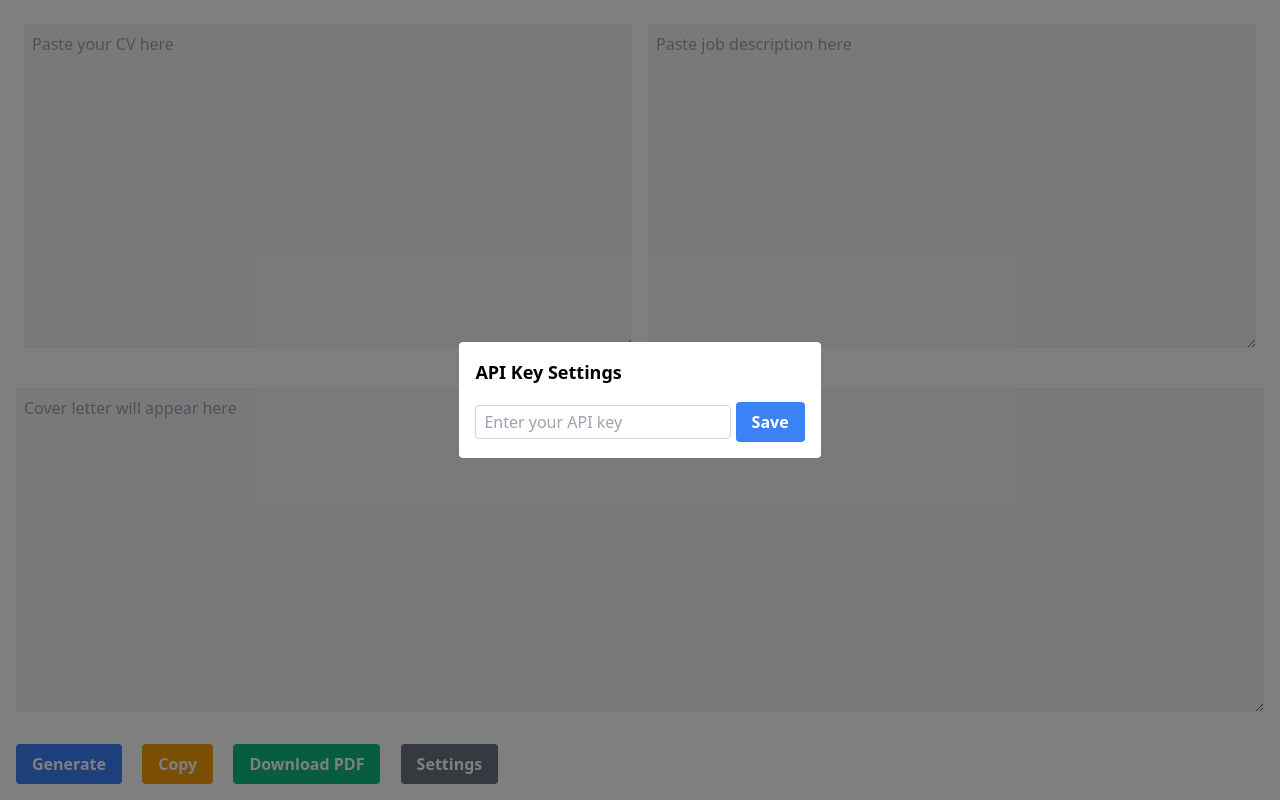
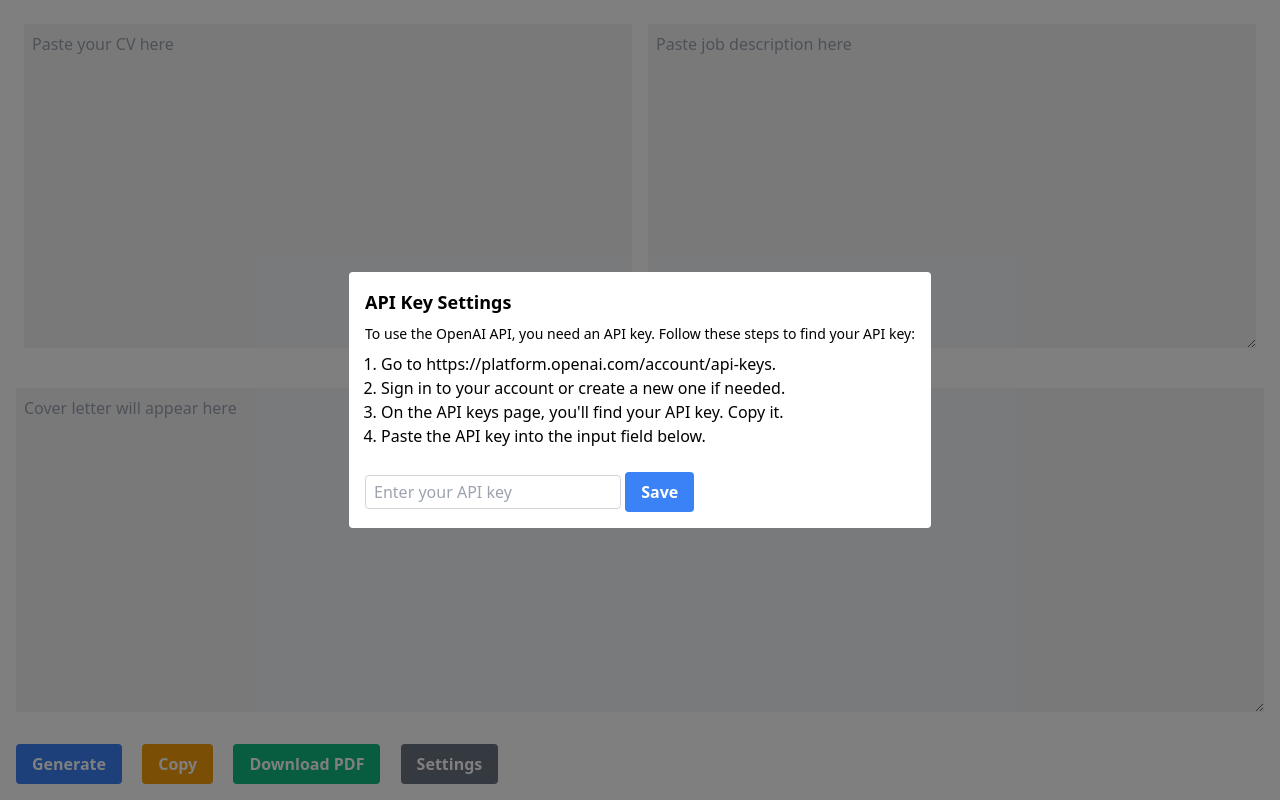
Before and after one commit to ibrahim-dogan/gpt-cover-letter-generator, a plain HTML site: page index.html in a window 1280 px wide. Drawn offline with nearby package versions, Linux system fonts and the light colour scheme.

Commit message:
apikey bugfix & description

```diff
--- a/index.html
+++ b/index.html
@@ -31,6 +31,13 @@
 <div id="modal" class="fixed inset-0 flex items-center justify-center bg-black bg-opacity-50 hidden">
   <div class="bg-white p-4 rounded">
     <h2 class="text-lg font-semibold mb-2">API Key Settings</h2>
+    <p class="text-sm mb-2">To use the OpenAI API, you need an API key. Follow these steps to find your API key:</p>
+    <ol class="list-decimal ml-4 mb-4">
+      <li>Go to <a href="https://platform.openai.com/account/api-keys" target="_blank" rel="noopener noreferrer">https://platform.openai.com/account/api-keys</a>.</li>
+      <li>Sign in to your account or create a new one if needed.</li>
+      <li>On the API keys page, you'll find your API key. Copy it.</li>
+      <li>Paste the API key into the input field below.</li>
+    </ol>
     <input id="apiKeyInput" type="text" class="border border-gray-300 rounded px-2 py-1 w-64"
            placeholder="Enter your API key">
     <button id="saveApiKeyButton" class="bg-blue-500 text-white font-bold py-2 px-4 rounded mt-2">Save</button>
@@ -53,7 +60,7 @@
   const saveApiKeyButton = document.getElementById('saveApiKeyButton');
 
   const API_URL = "https://api.openai.com/v1/chat/completions";
-  const API_KEY = loadApiKey() || (() => {
+  let API_KEY = loadApiKey() || (() => {
     modal.style.display = 'flex';
   })();
 
@@ -201,8 +208,8 @@
   });
 
   saveApiKeyButton.addEventListener('click', () => {
-    const apiKey = apiKeyInput.value;
-    saveApiKey(apiKey);
+    API_KEY = apiKeyInput.value;
+    saveApiKey(API_KEY);
     modal.style.display = 'none';
   });
 
```
